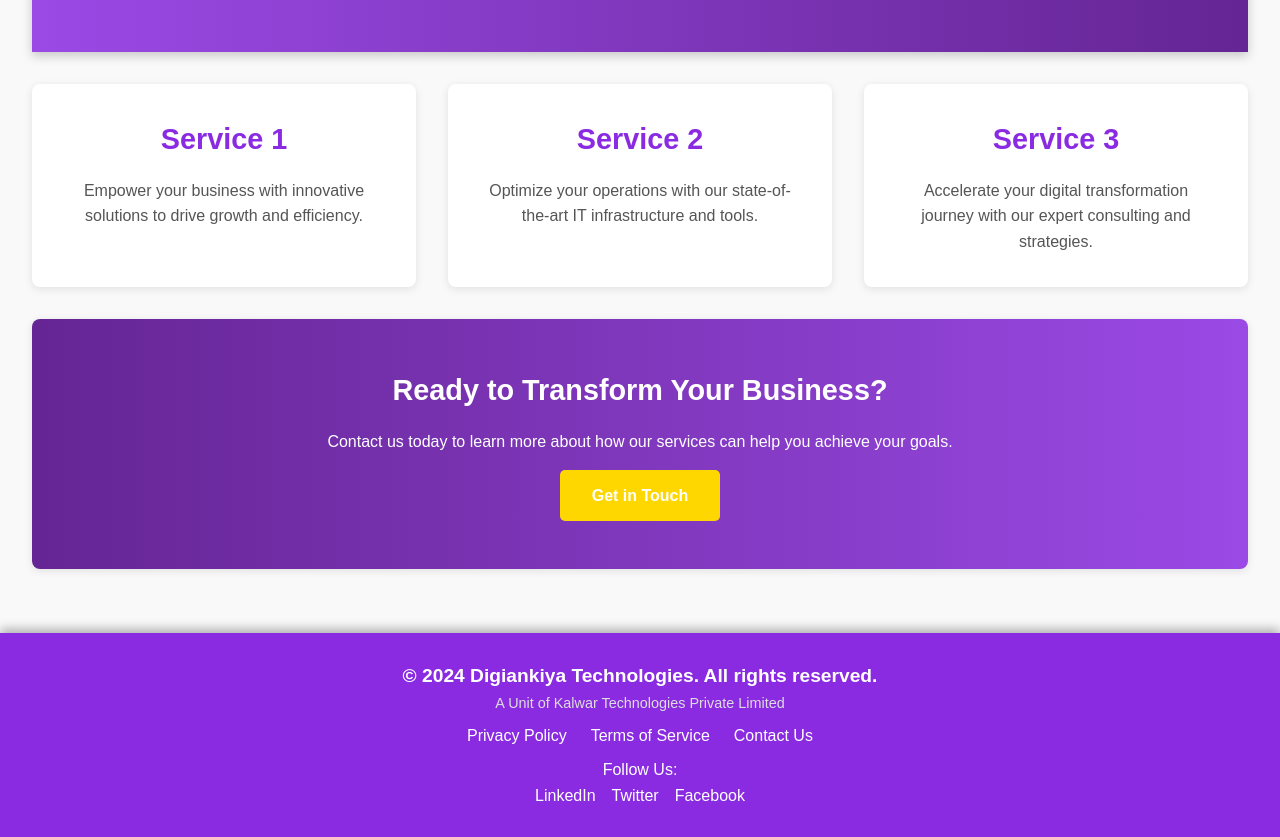
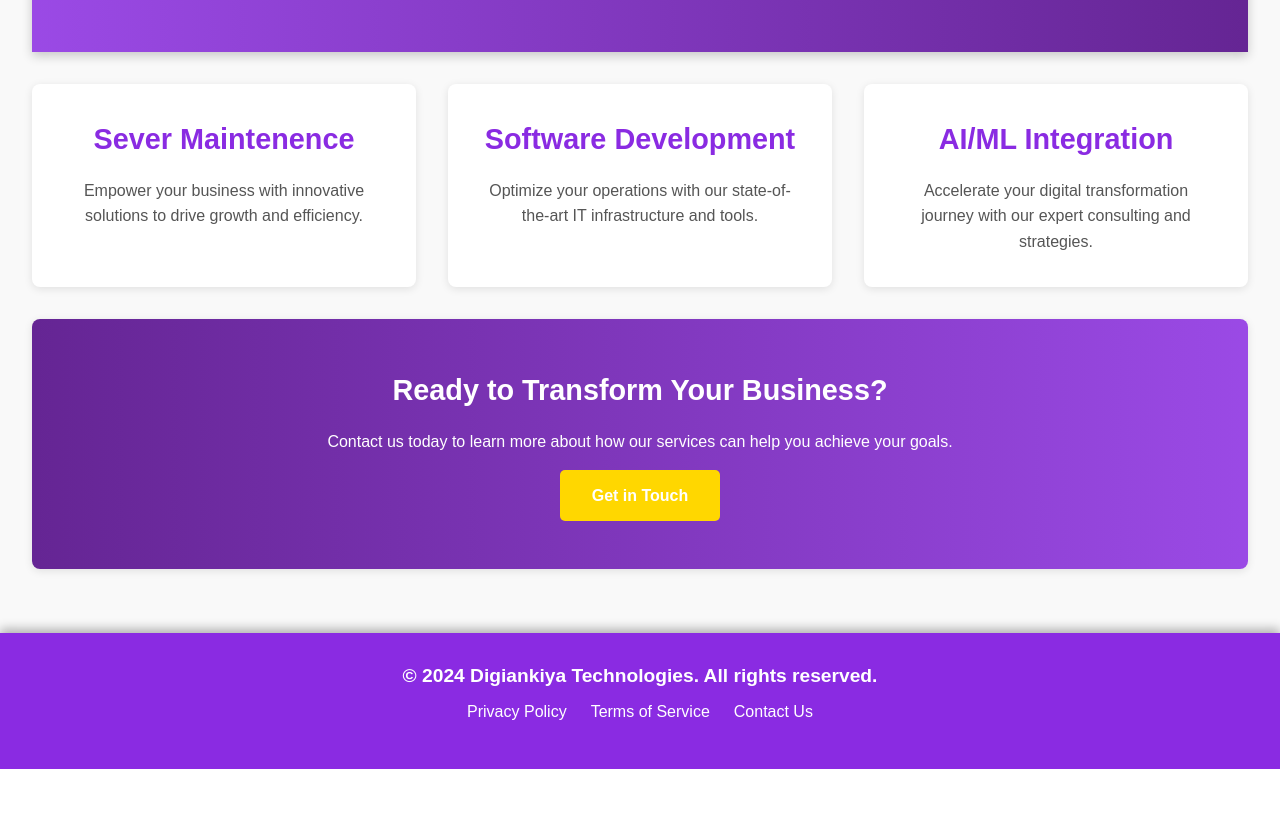
Before and after one commit to Nuclei-7/DigiankiyaTechnologies, a Next.js app: page /services in a window 1280 px wide. Shown: the part 247-1084 px from the top of the page. After the commit the page ends 1016 px from the top, so only its background shows below. Built offline with nearby package versions, Linux system fonts and the light colour scheme.

Commit message:
Updated project files

```diff
--- a/src/app/components/Footer.js
+++ b/src/app/components/Footer.js
@@ -5,7 +5,6 @@ const Footer = () => {
     <footer className={styles.footer}>
       <div className={styles.footerContent}>
         <p className={styles.companyName}>&copy; 2024 Digiankiya Technologies. All rights reserved.</p>
-        <p className={styles.unit}>A Unit of Kalwar Technologies Private Limited</p>
       </div>
       <div className={styles.footerLinks}>
         <ul>
@@ -14,12 +13,7 @@ const Footer = () => {
           <li><a href="/contact">Contact Us</a></li>
         </ul>
       </div>
-      <div className={styles.footerSocials}>
-        <p>Follow Us:</p>
-        <a href="https://www.linkedin.com" target="_blank" rel="noopener noreferrer">LinkedIn</a>
-        <a href="https://www.twitter.com" target="_blank" rel="noopener noreferrer">Twitter</a>
-        <a href="https://www.facebook.com" target="_blank" rel="noopener noreferrer">Facebook</a>
-      </div>
+
     </footer>
   );
 };
--- a/src/app/services/page.jsx
+++ b/src/app/services/page.jsx
@@ -17,7 +17,7 @@ export default function Services() {
 
         <section className={styles.servicesList}>
           <div className={styles.serviceCard}>
-            <h2>Service 1</h2>
+            <h2>Sever Maintenence</h2>
             <p>
               Empower your business with innovative solutions to drive growth
               and efficiency.
@@ -25,7 +25,7 @@ export default function Services() {
           </div>
 
           <div className={styles.serviceCard}>
-            <h2>Service 2</h2>
+            <h2>Software Development</h2>
             <p>
               Optimize your operations with our state-of-the-art IT
               infrastructure and tools.
@@ -33,7 +33,7 @@ export default function Services() {
           </div>
 
           <div className={styles.serviceCard}>
-            <h2>Service 3</h2>
+            <h2>AI/ML Integration</h2>
             <p>
               Accelerate your digital transformation journey with our expert
               consulting and strategies.
--- a/src/app/styles/Footer.module.css
+++ b/src/app/styles/Footer.module.css
@@ -46,9 +46,7 @@
   transition: color 0.3s ease;
 }
 
-.footerLinks li a:hover {
-  color: #ffd700; /* Golden hover effect */
-}
+
 
 .footerSocials {
   margin-top: 1rem;
--- a/src/app/styles/Header.module.css
+++ b/src/app/styles/Header.module.css
@@ -51,10 +51,7 @@
   border-radius: 5px;
 }
 
-.navList li a:hover {
-  color: #ffd700; /* Golden hover effect */
-  background: rgba(255, 255, 255, 0.1); /* Subtle hover background */
-}
+
 
 /* Mobile Responsiveness */
 @media (max-width: 768px) {
```
